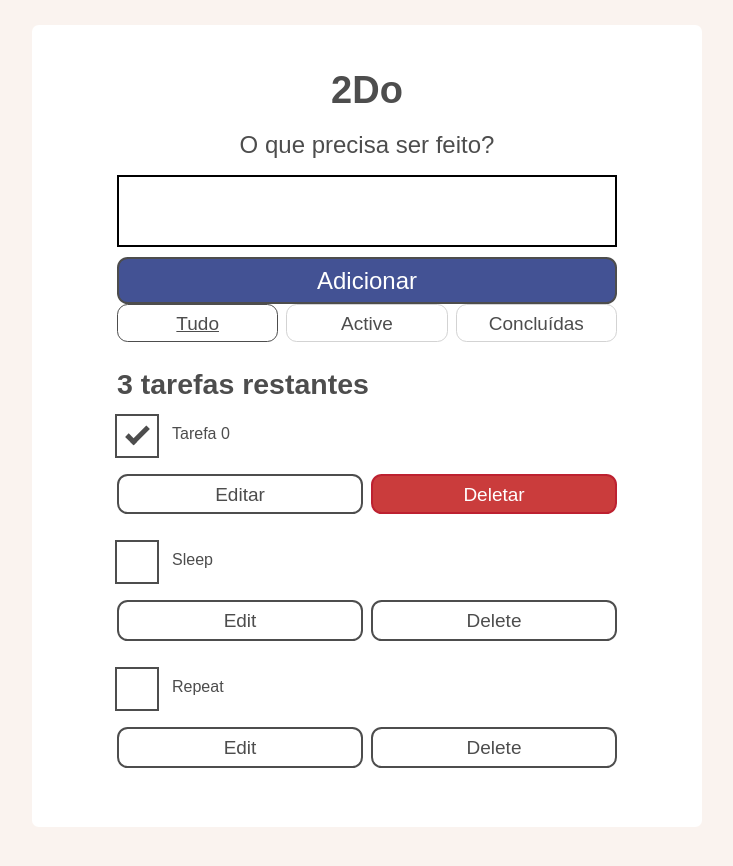
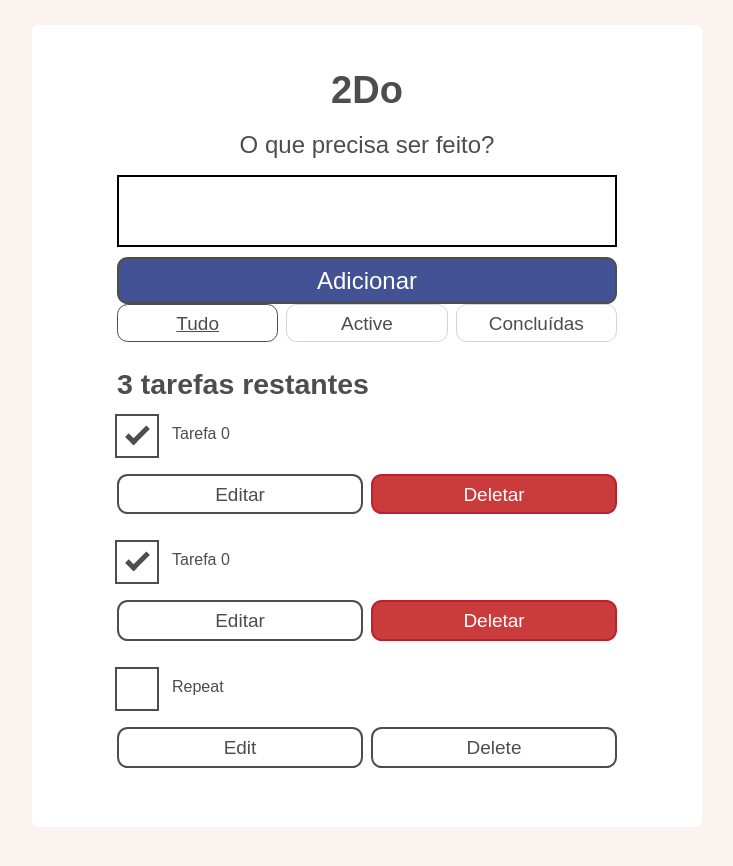
Before and after one commit to porrecobs/react-todo, a React (Create React App) app: page / in a window 1280 px wide. Shown: the top 866 px of the page, without its empty margins (273-1006 px from the left). Built offline with nearby package versions, Linux system fonts and the light colour scheme.

Commit message:
changing li to Todo

```diff
--- a/src/App.js
+++ b/src/App.js
@@ -1,4 +1,5 @@
 import logo from './logo.svg';
+import Todo from "./components/Todo";
 import './App.css';
 
 function App() {
@@ -35,38 +36,8 @@
         3 tarefas restantes
       </h2>
       <ul role="list" className="todo-list stack-large stack-exception" aria-labelledby="list-heading">
-        <li className="todo stack-small">
-          <div className="c-cb">
-          <input id="todo-0" type="checkbox" defaultChecked={true}/>
-          <label className="todo-label" htmlFor="todo-0">
-            Tarefa 0
-          </label>
-          </div>
-          <div className="btn-group">
-            <button type="button" className="btn">
-              editar <span className="visually-hidden">Tarefa 0</span>
-            </button>
-            <button type="button" className="btn btn_danger">
-              deletar <span className="visually-hidden">Tarefa 0</span>
-            </button>
-          </div>
-        </li>
-        <li className="todo stack-small">
-          <div className="c-cb">
-            <input id="todo-1" type="checkbox" />
-            <label className="todo-label" htmlFor="todo-1">
-              Sleep
-            </label>
-          </div>
-          <div className="btn-group">
-            <button type="button" className="btn">
-              Edit <span className="visually-hidden">Sleep</span>
-            </button>
-            <button type="button" className="btn btn__danger">
-              Delete <span className="visually-hidden">Sleep</span>
-            </button>
-          </div>
-        </li>
+        <Todo name="comer"/>
+        <Todo name="sleep" />
         <li className="todo stack-small">
           <div className="c-cb">
             <input id="todo-2" type="checkbox" />
```
